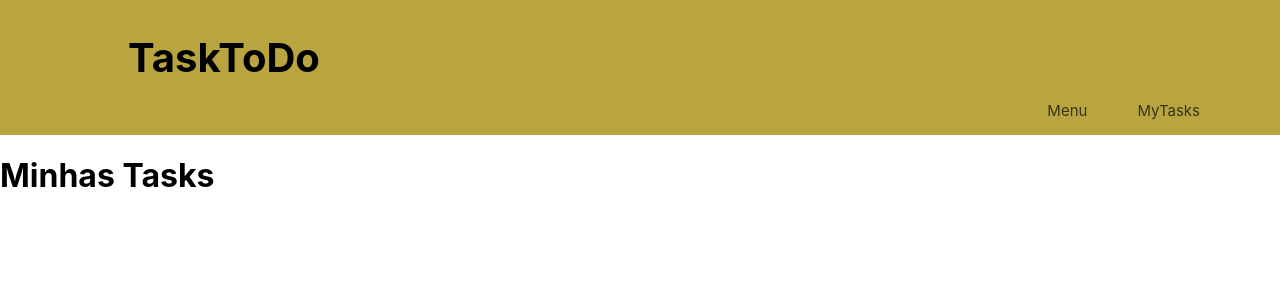
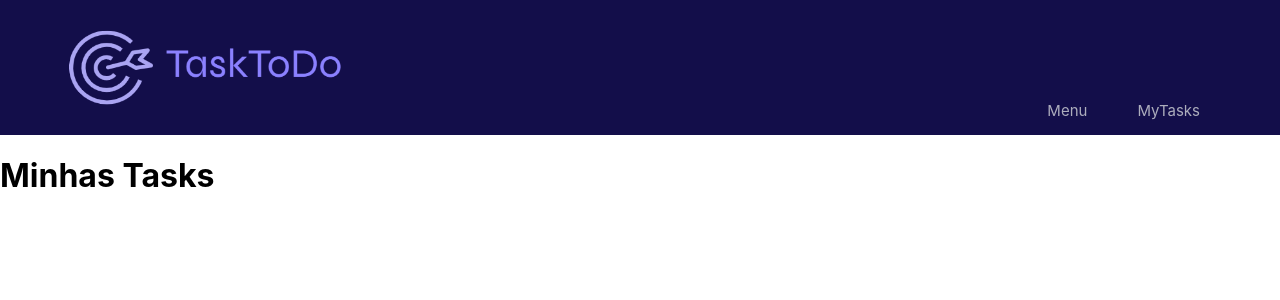
Before and after one commit to JulianoHiroi/tasktodo, a React (Create React App) app: page /mytasks in a window 1280 px wide. Shown: the top 300 px of the page. Built offline with nearby package versions, Linux system fonts and the light colour scheme.

Commit message:
styled the navigation bar

```diff
--- a/src/layout/Navbar/index.js
+++ b/src/layout/Navbar/index.js
@@ -1,9 +1,11 @@
 import { Link } from "react-router-dom";
 import styles from "./styles.module.css";
+import Logo from "../../assets/LogoTaskToDo.png";
+
 function Navbar() {
   return (
     <nav className={styles.navbar}>
-      <h1 className={styles.title}>TaskToDo</h1>
+      <img className={styles.logo} src={Logo} alt="Logo" />
       <ul className={styles.list}>
         <li className={styles.item}>
           <Link className={styles.option} to="/">
--- a/src/layout/Navbar/styles.module.css
+++ b/src/layout/Navbar/styles.module.css
@@ -2,14 +2,16 @@
     height: 135px;
     width: 100%;
     display: flex;
-    background-color: rgb(185, 165, 64);
+    background-color: rgb(19, 14, 74);
     justify-content: space-between;
     align-content: flex-start;
 }
-.title{
+.logo{
     position: relative;
-    width: max-content ;
-    left: 10%;
+    width: 287px;
+    height: 80px;
+    left: 5%;
+    top: 20%;
     font-size: 40px;
 }
 .list{
@@ -31,9 +33,9 @@
 
     border-right-width: 0em;
     text-decoration: none;
-    color: rgba(4, 7, 4, 0.71);
+    color: rgba(235, 238, 235, 0.71);
 }
 .option:hover{
-    color: rgb(0, 0, 0);
+    color: rgb(139, 136, 136);
 
 }
```
Also changed, not shown: src/assets/LogoTaskToDo.png (added).
